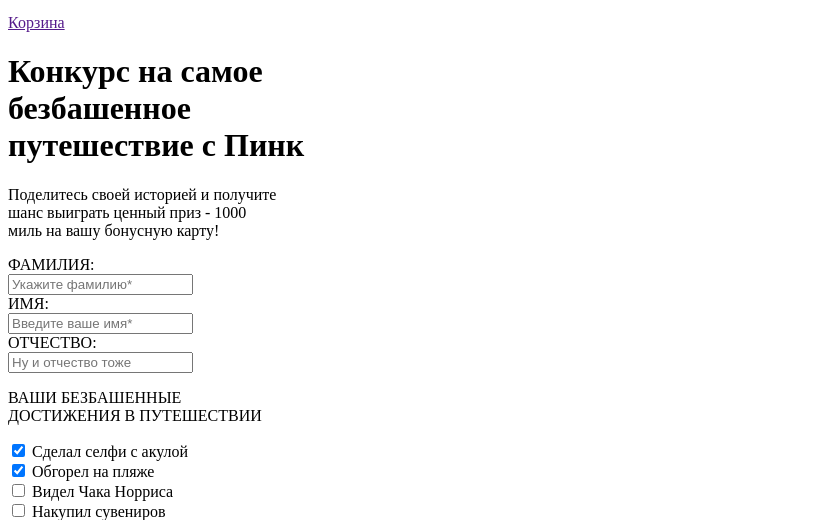
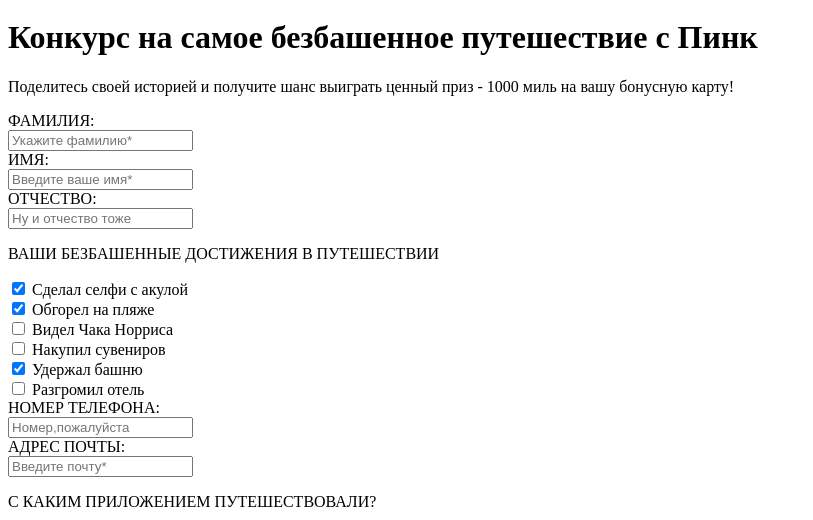
Before and after one commit to Andrey0572/411805-pink, a website: page form.html in a window 1280 px wide. Shown: the part 274-794 px from the top of the page, without its empty margins (0-813 px from the left). Drawn offline with Linux system fonts and the light colour scheme.

Commit message:
исправил некоторые данные в form.html во втором задании

```diff
--- a/form.html
+++ b/form.html
@@ -19,70 +19,85 @@
             <li class="main‐nav__item"><a href="">КОНКУРС</a></li>
             <li class="main‐nav__item"><a href="">HTML ACADEMY</a></li>
           </ul>
-          <div class="main‐nav__user">
-            <a class="main‐nav__login" href="" title="Корзина">Корзина</a>
-          </div>
          </div>
       </nav>
       <man class="page-forma">
         <div class="page-forma__wrapper">
-          <h1 class="page-forma__title">Конкурс на самое<br>безбашенное<br>путешествие с Пинк</h1>
-          <div class="page-forma__title-description">
-            <p>Поделитесь своей историей и получите<br>шанс выиграть ценный приз - 1000<br>миль на вашу бонусную карту!</p>
-          </div>
+          <h1 class="page-forma__title">Конкурс на самое безбашенное путешествие с Пинк</h1>
+          <p class="page-forma__title-description">Поделитесь своей историей и получите шанс выиграть ценный приз - 1000 миль на вашу бонусную карту!</p>
         </div>
         <form class="location__contact‐form" action="https://echo.htmlacademy.ru/" method="GET">
-          <div class="location__contact‐form‐inner">
+          <div class="location__contact‐form‐inner--element">
             <label class="field‐text location__contact‐field">ФАМИЛИЯ:<br>
               <input class="field‐text__input" type="text" placeholder="Укажите фамилию*" name="name"required>
-            </label><br>
+            </label>
+          </div>
+          <div class="location__contact‐form‐inner--element">
             <label class="field‐text location__contact‐field">ИМЯ:<br>
               <input class="field‐text__input" type="text" placeholder="Введите ваше имя*" name="name"required>
-            </label><br>
+            </label>
+          </div>
+          <div class="location__contact‐form‐inner--element">
             <label class="field‐text location__contact‐field">ОТЧЕСТВО:<br>
               <input class="field‐text__input" type="text" placeholder="Ну и отчество тоже" name="name">
             </label>
           </div>
-          <p class="location__contact‐form title-description">ВАШИ БЕЗБАШЕННЫЕ<br>ДОСТИЖЕНИЯ В ПУТЕШЕСТВИИ</p>
-            <div class="location__contact‐form‐checkbox">
+          <p class="location__contact‐form title-description">ВАШИ БЕЗБАШЕННЫЕ ДОСТИЖЕНИЯ В ПУТЕШЕСТВИИ</p>
+            <div class="location__contact‐form‐checkbox--element">
               <input class="field‐checkbox"type="checkbox"name="selfie"id="selfie"checked>
                 <label class="field‐checkbox location__contact‐field" for="selfie">Сделал селфи с акулой
-                </label><br>
+                </label>
+            </div>
+            <div class="location__contact‐form‐checkbox--element">
               <input class="field‐checkbox"type="checkbox"name="beach"id="beach"value="beach"checked>
                 <label class="field‐checkbox location__contact‐field"for="beach">Обгорел на пляже
-                  </label><br>
+                </label>
+             </div>
+             <div class="location__contact‐form‐checkbox--element">
                <input class="field‐checkbox"type="checkbox" name="saw" id="saw">
                  <label class="field‐checkbox location__contact‐field"for="saw">Видел Чака Норриса
-                    </label><br>
+                 </label>
+             </div>
+             <div class="location__contact‐form‐checkbox--element">
                <input class="field‐checkbox"type="checkbox" name="souvenir" id="souvenir">
                  <label class="field‐checkbox location__contact‐field"for="souvenir">Накупил сувениров
-                      </label><br>
+                 </label>
+             </div>
+             <div class="location__contact‐form‐checkbox--element">
                <input class="field‐checkbox"type="checkbox" name="tower" id="tower" checked>
                  <label class="field‐checkbox location__contact‐field"for="tower">Удержал башню
-                        </label><br>
+                 </label>
+             </div>
+             <div class="location__contact‐form‐checkbox--element">
                <input class="field‐checkbox"type="checkbox" name="hotel" id="hotel">
                  <label class="field‐checkbox location__contact‐field"for="hotel">Разгромил отель
-                          </label><br>
+                 </label>
             </div>
-            <div class="location__contact‐form‐inner">
+            <div class="location__contact‐form‐inner--element">
               <label class="field‐phone location__contact‐field"for="tel">НОМЕР ТЕЛЕФОНА:<br>
                 <input class="field‐phone__input" type="tel" placeholder="Номер,пожалуйста" name="tel">
-              </label><br>
+              </label>
+            </div>
+            <div class="location__contact‐form‐inner--element">
               <label class="field‐email location__contact‐field" for="email">АДРЕС ПОЧТЫ:<br>
                 <input class="field‐email__input" type="email" placeholder="Введите почту*" name="email"required>
-              </label><br>
+              </label>
             </div>
-            <p class="location__contact‐form title-description">С КАКИМ ПРИЛОЖЕНИЕМ<br>ПУТЕШЕСТВОВАЛИ?</p>
+            <p class="location__contact‐form title-description">С КАКИМ ПРИЛОЖЕНИЕМ ПУТЕШЕСТВОВАЛИ?</p>
               <div class="location__contact‐form‐radio">
                 <input class="field‐radio"type="radio"name="iOS"id="iOS"checked>
                   <label class="field‐radio location__contact‐field" for="iOS">Pink для iOS
-                  </label><br>
+                  </label>
+              </div>
+              <div class="location__contact‐form‐radio">
                 <input class="field‐radio"type="radio"name="Android"id="Android">
                   <label class="field‐radio location__contact‐field" for="Android">Pink на Android
-                    </label><br>
+                  </label>
+              </div>
+              <div class="location__contact‐form‐radio">
                 <input class="field‐radio"type="radio"name="Phone"id="Phone">
                   <label class="field‐radio location__contact‐field" for="Phone">Windows Phone
-                      </label><br>
+                  </label>
                </div>
                <p class="location__contact‐form title-description">ОПИШИТЕ СВОИ ЭМОЦИИ</p>
                <div class="location__contact‐form‐inner">
```
Lines whose indentation alone changed are shown as unchanged.
